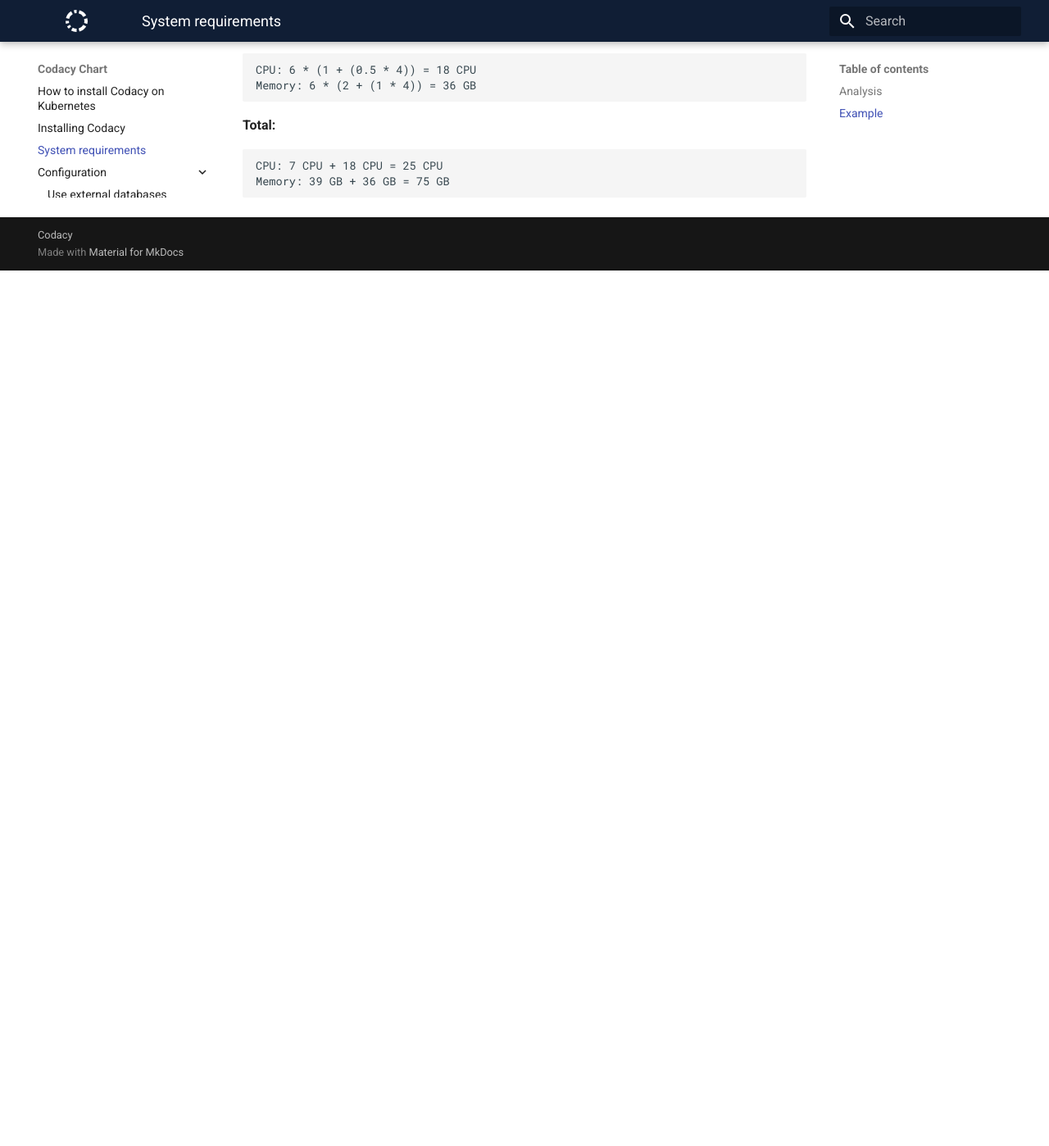
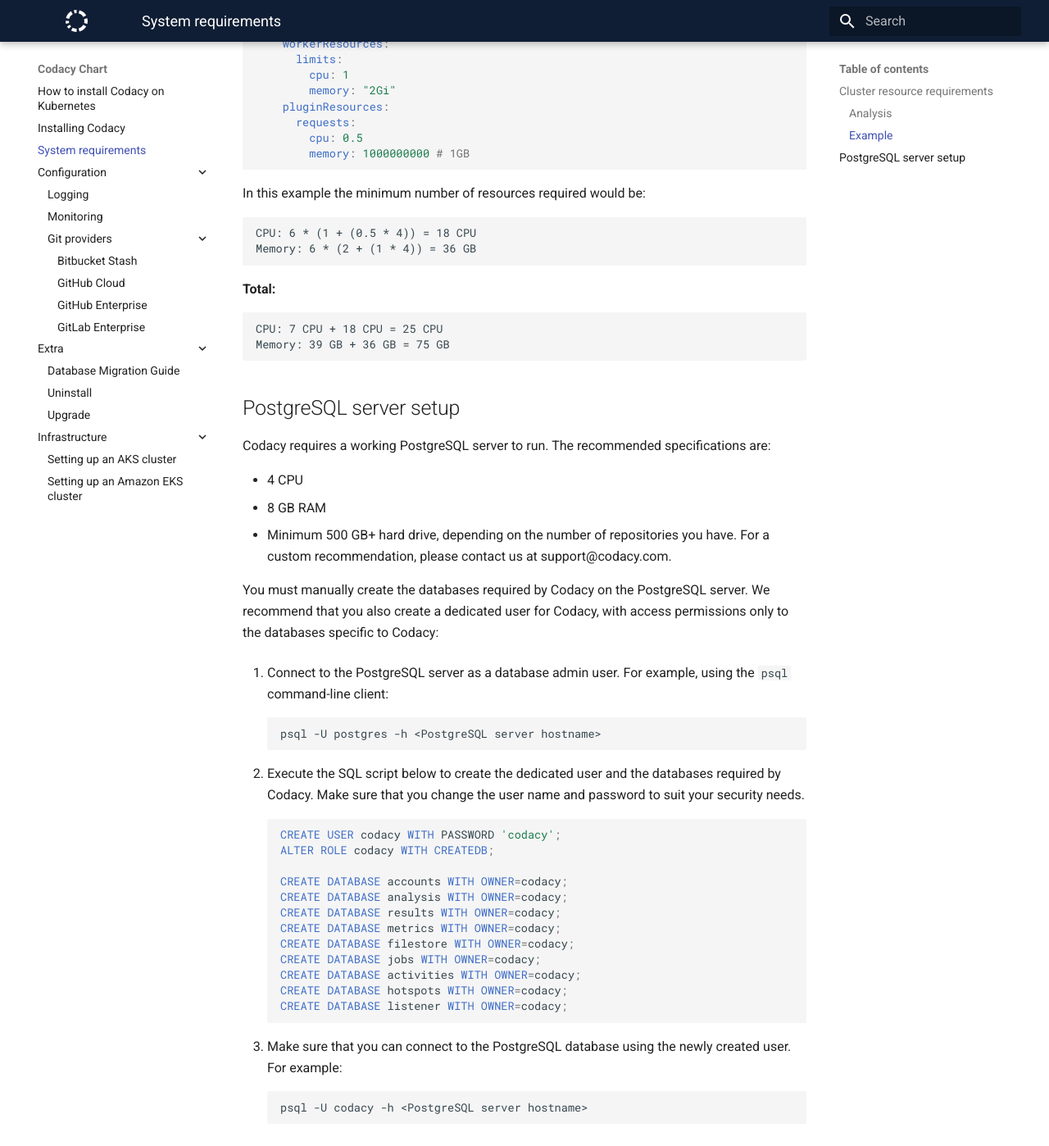
Before and after one commit to codacy/chart, an MkDocs documentation site: the page built from docs/requirements.md, in a window 1280 px wide and 1400 px high, scrolled down 1194 px. Shown: the whole window at 82% size. Built offline with MkDocs 1.6.1 and Material for MkDocs 9.7.7, drawn with Linux system fonts in a browser that asks for light colours; before the commit the page ends 1524 px from its top, so only the background shows below that; some of the changed text lies outside the part shown.

Commit message:
Docs/improve system requirements (#248)
* Add git to the Homebrew command

* Specify better which guides create the Kubernetes 1.14 clusters

* Minor edit regarding Markdown style guide

* Group all requirements in a single page

* Move instructions to set up the database to the main install procedure

* Fix hotspots database name

Co-authored-by: Paulo Martins <paulo.pontes.m@gmail.com>

````diff
--- a/docs/requirements.md
+++ b/docs/requirements.md
@@ -1,4 +1,12 @@
 # System requirements
+
+Running Codacy on a Kubernetes cluster requires the following:
+
+* A Kubernetes 1.14.\* or 1.15.\* cluster provisioned with the [required resources](#cluster-resource-requirements)
+* The [NGINX Ingress Controller](https://github.com/helm/charts/tree/master/stable/nginx-ingress) for Kubernetes
+* A [PostgreSQL server](#postgresql-server-setup) accessible from the Kubernetes cluster
+
+## Cluster resource requirements
 
 To have an enjoyable experience with Codacy, you should have the
 following calculations in mind when allocating resources for the
@@ -17,7 +25,7 @@
 file to find a configuration reference that should work for you to run
 a "production ready" version of Codacy.
 
-## Analysis
+### Analysis
 
 Each analysis runs a maximum number of 4 plugins in parallel (not configurable)
 
@@ -34,7 +42,7 @@
 
 Given the previous values, the total number of resources required should be the "per-analysis" amount times the number of concurrent analysis.
 
-## Example
+### Example
 
 _Maximum of 6 concurrent analysis_
 
@@ -67,3 +75,42 @@
 CPU: 7 CPU + 18 CPU = 25 CPU
 Memory: 39 GB + 36 GB = 75 GB
 ```
+
+## PostgreSQL server setup
+
+Codacy requires a working PostgreSQL server to run. The recommended specifications are:
+
+* 4 CPU
+* 8 GB RAM
+* Minimum 500 GB+ hard drive, depending on the number of repositories you have. For a custom recommendation, please contact us at support@codacy.com.
+
+You must manually create the databases required by Codacy on the PostgreSQL server. We recommend that you also create a dedicated user for Codacy, with access permissions only to the databases specific to Codacy:
+
+1. Connect to the PostgreSQL server as a database admin user. For example, using the `psql` command-line client:
+
+    ```bash
+    psql -U postgres -h <PostgreSQL server hostname>
+    ```
+
+1. Execute the SQL script below to create the dedicated user and the databases required by Codacy. Make sure that you change the user name and password to suit your security needs.
+
+    ```sql
+    CREATE USER codacy WITH PASSWORD 'codacy';
+    ALTER ROLE codacy WITH CREATEDB;
+
+    CREATE DATABASE accounts WITH OWNER=codacy;
+    CREATE DATABASE analysis WITH OWNER=codacy;
+    CREATE DATABASE results WITH OWNER=codacy;
+    CREATE DATABASE metrics WITH OWNER=codacy;
+    CREATE DATABASE filestore WITH OWNER=codacy;
+    CREATE DATABASE jobs WITH OWNER=codacy;
+    CREATE DATABASE activities WITH OWNER=codacy;
+    CREATE DATABASE hotspots WITH OWNER=codacy;
+    CREATE DATABASE listener WITH OWNER=codacy;
+    ```
+
+1. Make sure that you can connect to the PostgreSQL database using the newly created user. For example:
+
+    ```bash
+    psql -U codacy -h <PostgreSQL server hostname>
+    ```
````
Also changed, not shown: docs/configuration/external-dbs.md (deleted, +0 -110 lines), docs/index.md (+0 -3 lines), docs/install.md (+19 -5 lines).
